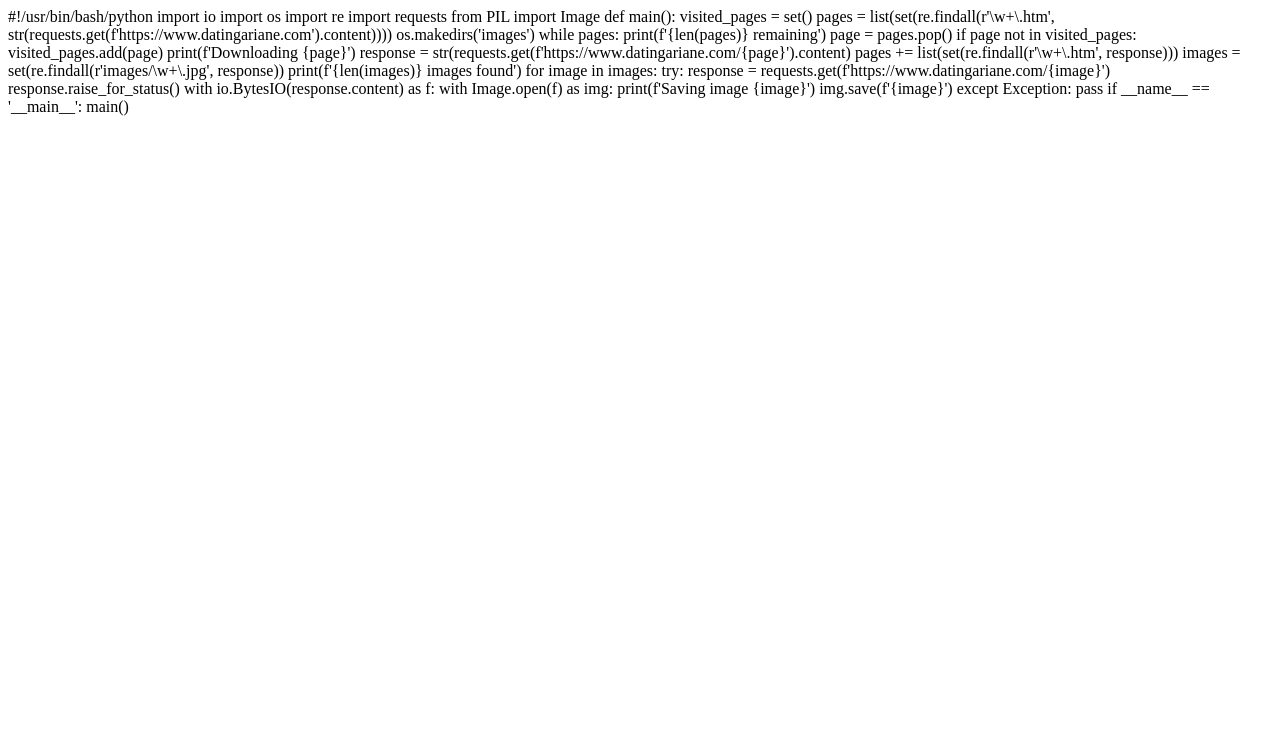
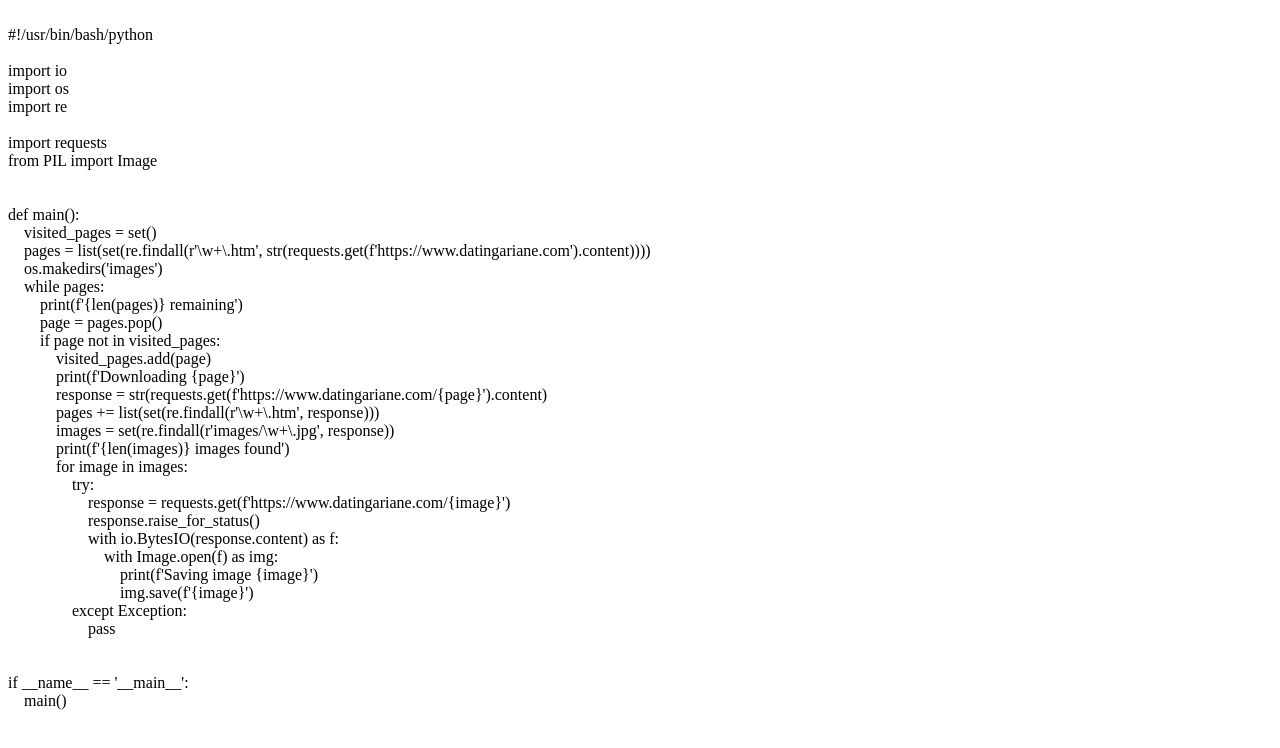
Before and after one commit to ClementWalter/arianeb-unveiled, a plain HTML site: page index.html in a window 1280 px wide. Drawn offline with Linux system fonts and the light colour scheme.

Commit message:
Fix indentation

```diff
--- a/index.html
+++ b/index.html
@@ -8,6 +8,7 @@
 <body style="zoom: 1;">
 <script type="text/javascript" src="jquery.min.js"></script>
 <script type="text/javascript" src="jquery.masonry.min.js"></script>
+<div style="white-space: pre-wrap;">
 #!/usr/bin/bash/python
 
 import io
@@ -46,5 +47,6 @@ def main():
 
 if __name__ == '__main__':
     main()
+  </div>
 </body>
 </html>
```
